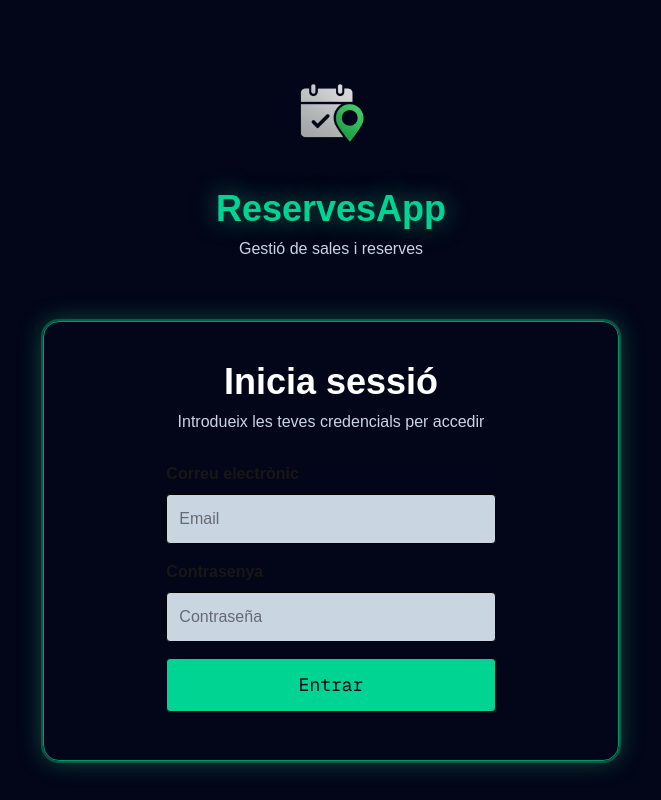
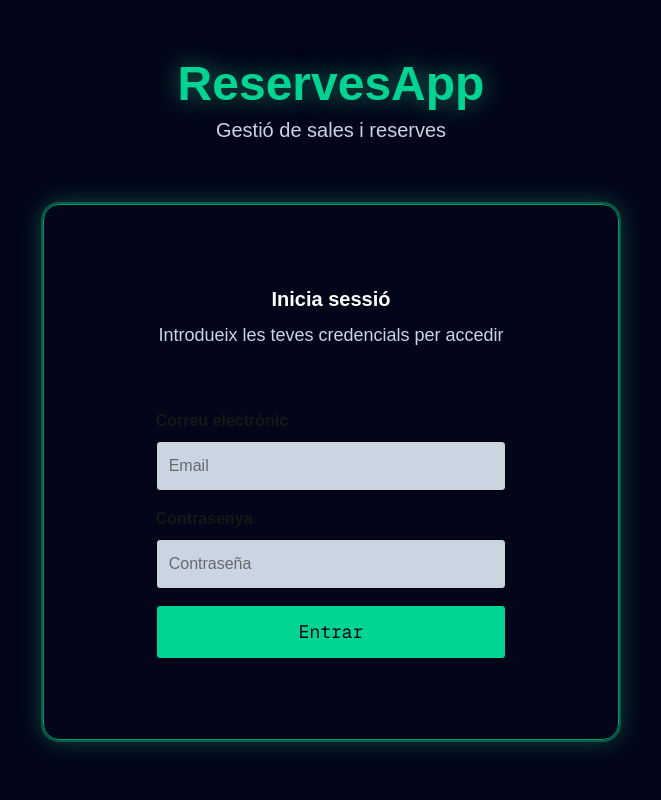
Before and after one commit to nlgarcia84/reservesapp-frontend, a Next.js app: page /login in a window 1280 px wide. Shown: the whole page, without its empty margins (309-970 px from the left). Built offline with nearby package versions, Linux system fonts and the light colour scheme; no server answers.

Commit message:
login edited

```diff
--- a/app/login/page.tsx
+++ b/app/login/page.tsx
@@ -3,8 +3,6 @@
 import { useState } from 'react';
 import { useRouter } from 'next/navigation';
 import { login } from '@/app/services/auth';
-import Image from 'next/image';
-import logo from '../../public/logo_reservesapp.png';
 
 const LoginPage = () => {
   const router = useRouter();
@@ -31,42 +29,37 @@ const LoginPage = () => {
 
   return (
     <div className="flex flex-col items-center justify-center min-h-screen bg-slate-950">
-      <div className="flex flex-col items-center pb-10 mb-5">
-        <Image
-          src={logo}
-          alt="logo de ReservesApp"
-          width={150}
-          height={150}
-          loading="eager"
-        />
+      <div className="flex flex-row items-center">
+        <div className="flex flex-col text-center mb-15">
           <span
-          className="text-emerald-400 font-bold text-4xl mb-2
+            className="text-emerald-400 font-bold text-5xl mb-2
              [text-shadow:0_0_25px_rgba(52,211,153,0.55)]"
           >
             ReservesApp
           </span>
-        <span className="text-slate-300 font-light">
+          <span className="text-slate-300 font-extralight text-xl">
             Gestió de sales i reserves
           </span>
+        </div>
       </div>
 
       <form
         onSubmit={handleSubmit}
         className="border border-emerald-600 rounded-2xl ring-2 ring-emerald-400/30
-             shadow-[0_0_25px_rgba(52,211,153,0.35)] p-10 w-full px-4 sm:px-6 md:px-8 max-w-sm sm:max-w-md md:max-w-lg lg:max-w-xl"
+             shadow-[0_0_25px_rgba(52,211,153,0.35)]  sm:py-15 sm:px-1 w-full max-w-sm sm:max-w-md md:max-w-lg lg:max-w-xl"
       >
-        <div className="text-center mb-5">
-          <p className="text-white text-xl sm:text-4xl mb-2 text-center font-bold">
+        <div className="text-center mb-5 p-5">
+          <p className="text-white text-3xl md:text-xl mb-2 text-center font-bold">
             Inicia sessió
           </p>
-          <p className="text-slate-300 font-light">
+          <p className="text-slate-300 text-lg font-light">
             Introdueix les teves credencials per accedir
           </p>
         </div>
 
         {error && <p className="text-red-500 mb-4">{error}</p>}
 
-        <div className="p-2">
+        <div className="p-5">
           <div className="w-full md:w-4/5 lg:w-2/3 mx-auto">
             <p className="font-bold pb-2">Correu electrònic</p>
             <input
```
Also changed, not shown: public/logo_reservesapp.png (deleted). Lines whose indentation alone changed are shown as unchanged.
